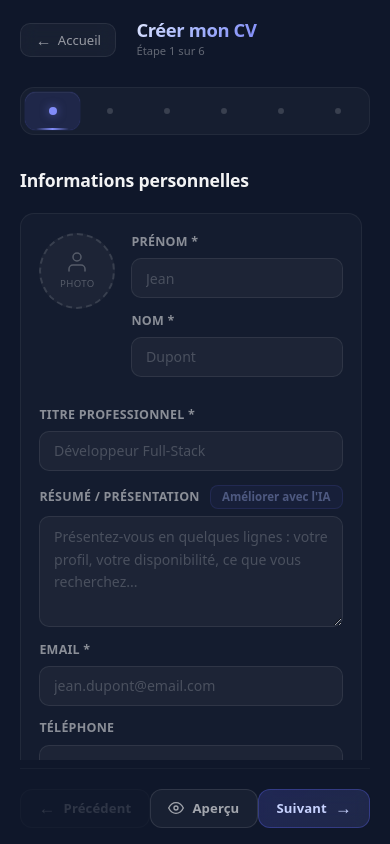
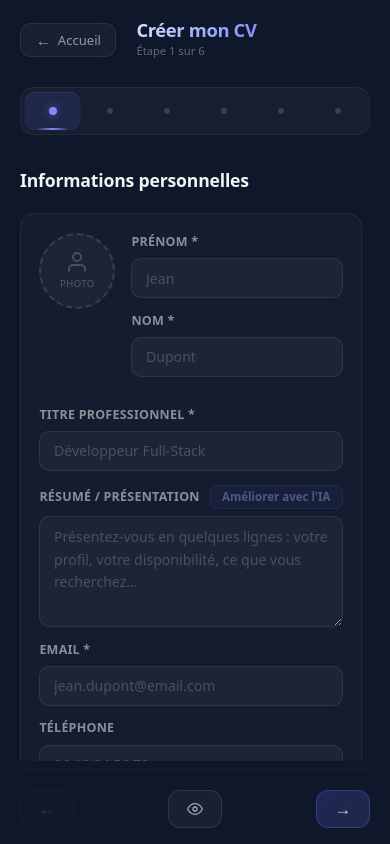
Before and after one commit to OliviaG-dev/CVForgeAI, a React (Vite) app in the folder client/: page /create in a window 390 px wide. Built offline with nearby package versions, Linux system fonts and the light colour scheme; no server answers.

Commit message:
:iphone: feat:responsive phone/tablette

```diff
--- a/client/src/pages/cv-form/CVForm.css
+++ b/client/src/pages/cv-form/CVForm.css
@@ -342,6 +342,20 @@
 
 .cvform__btn--preview svg {
   flex-shrink: 0;
+}
+
+@media (max-width: 768px) {
+  .cvform__btn--preview .cvform__btn-text,
+  .cvform__btn--secondary .cvform__btn-text,
+  .cvform__btn--next .cvform__btn-text {
+    display: none;
+  }
+
+  .cvform__btn--preview,
+  .cvform__btn--secondary,
+  .cvform__btn--next {
+    padding: 0.55rem;
+  }
 }
 
 /* ─── Preview modal ─── */
--- a/client/src/pages/cv-form/CVForm.tsx
+++ b/client/src/pages/cv-form/CVForm.tsx
@@ -268,18 +268,20 @@ export default function CVForm() {
           className="cvform__btn cvform__btn--secondary"
           onClick={prev}
           disabled={currentStep === 0}
+          aria-label="Précédent"
         >
           <span className="cvform__btn-arrow">&#8592;</span>
-          Précédent
+          <span className="cvform__btn-text">Précédent</span>
         </button>
         <button
           type="button"
           className="cvform__btn cvform__btn--preview"
           onClick={handlePreview}
           disabled={previewing}
+          aria-label={previewing ? 'Chargement...' : 'Aperçu'}
         >
           <svg width="16" height="16" viewBox="0 0 24 24" fill="none" stroke="currentColor" strokeWidth="2" strokeLinecap="round" strokeLinejoin="round"><path d="M1 12s4-8 11-8 11 8 11 8-4 8-11 8-11-8-11-8z"/><circle cx="12" cy="12" r="3"/></svg>
-          {previewing ? 'Chargement...' : 'Aperçu'}
+          <span className="cvform__btn-text">{previewing ? 'Chargement...' : 'Aperçu'}</span>
         </button>
         {isLast ? (
           <button
@@ -293,10 +295,11 @@ export default function CVForm() {
         ) : (
           <button
             type="button"
-            className="cvform__btn cvform__btn--primary"
+            className="cvform__btn cvform__btn--primary cvform__btn--next"
             onClick={next}
+            aria-label="Suivant"
           >
-            Suivant
+            <span className="cvform__btn-text">Suivant</span>
             <span className="cvform__btn-arrow">&#8594;</span>
           </button>
         )}
```
